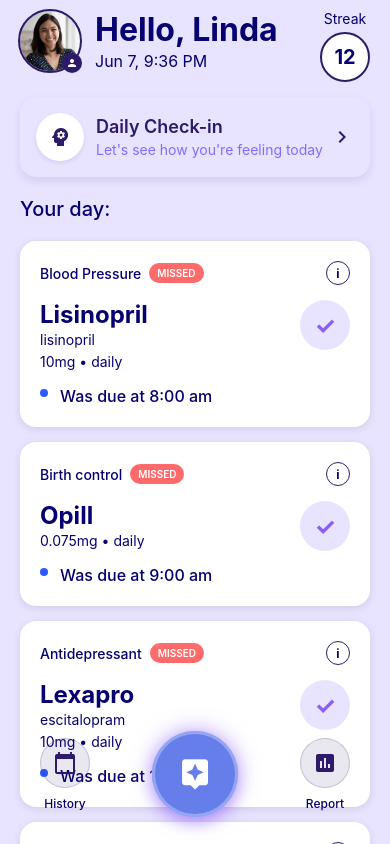
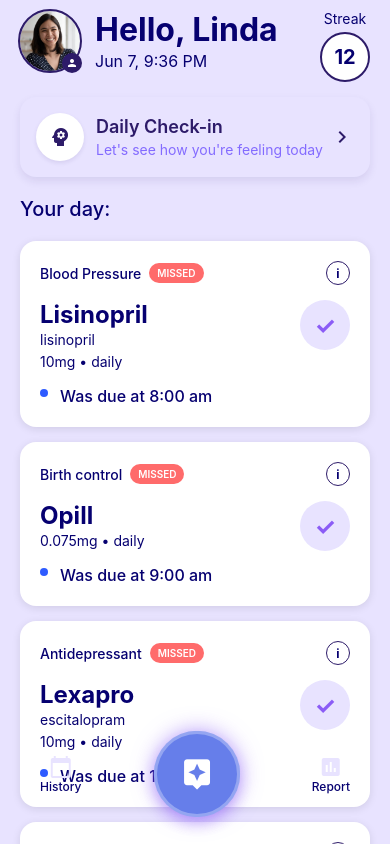
Before and after one commit to lucasaerb/cura, a React Native app: screen / in a window 390 px wide. Built offline with nearby package versions, Linux system fonts and the light colour scheme.

Commit message:
remove alerts

```diff
--- a/App.js
+++ b/App.js
@@ -371,11 +371,11 @@
         // Animation completed
       });
 
-      Alert.alert(
-        "Great job! 💊",
-        `Medication taken! Keep up the great work.`,
-        [{ text: "Awesome!" }]
-      );
+      // Alert.alert(
+      //   "Great job! 💊",
+      //   `Medication taken! Keep up the great work.`,
+      //   [{ text: "Awesome!" }]
+      // );
     } else {
       // Was just unmarked - animate back to normal state
       setUserStreak(prev => Math.max(0, prev - 1));
@@ -393,11 +393,11 @@
         })
       ]).start();
 
-      Alert.alert(
-        "Medication Unmarked",
-        `${medication.name} has been unmarked as not taken.`,
-        [{ text: "OK" }]
-      );
+      // Alert.alert(
+      //   "Medication Unmarked",
+      //   `${medication.name} has been unmarked as not taken.`,
+      //   [{ text: "OK" }]
+      // );
     }
   };
 
@@ -679,8 +679,8 @@
             activeOpacity={0.9}
           >
             <View style={styles.sideButtonInner}>
-              <View style={styles.iconContainer}>
-                <Icon name="calendar-today" size={24} color="#2D1B69" />
+              <View style={styles.sideButtonIconContainer}>
+                <Icon name="calendar-today" size={24} color="#E8E3FF" />
               </View>
               <Text style={styles.buttonLabel}>History</Text>
             </View>
@@ -711,8 +711,8 @@
             activeOpacity={0.9}
           >
             <View style={styles.sideButtonInner}>
-              <View style={styles.iconContainer}>
-                <Icon name="assessment" size={24} color="#2D1B69" />
+              <View style={styles.sideButtonIconContainer}>
+                <Icon name="assessment" size={24} color="#E8E3FF" />
               </View>
               <Text style={styles.buttonLabel}>Report</Text>
             </View>
```
